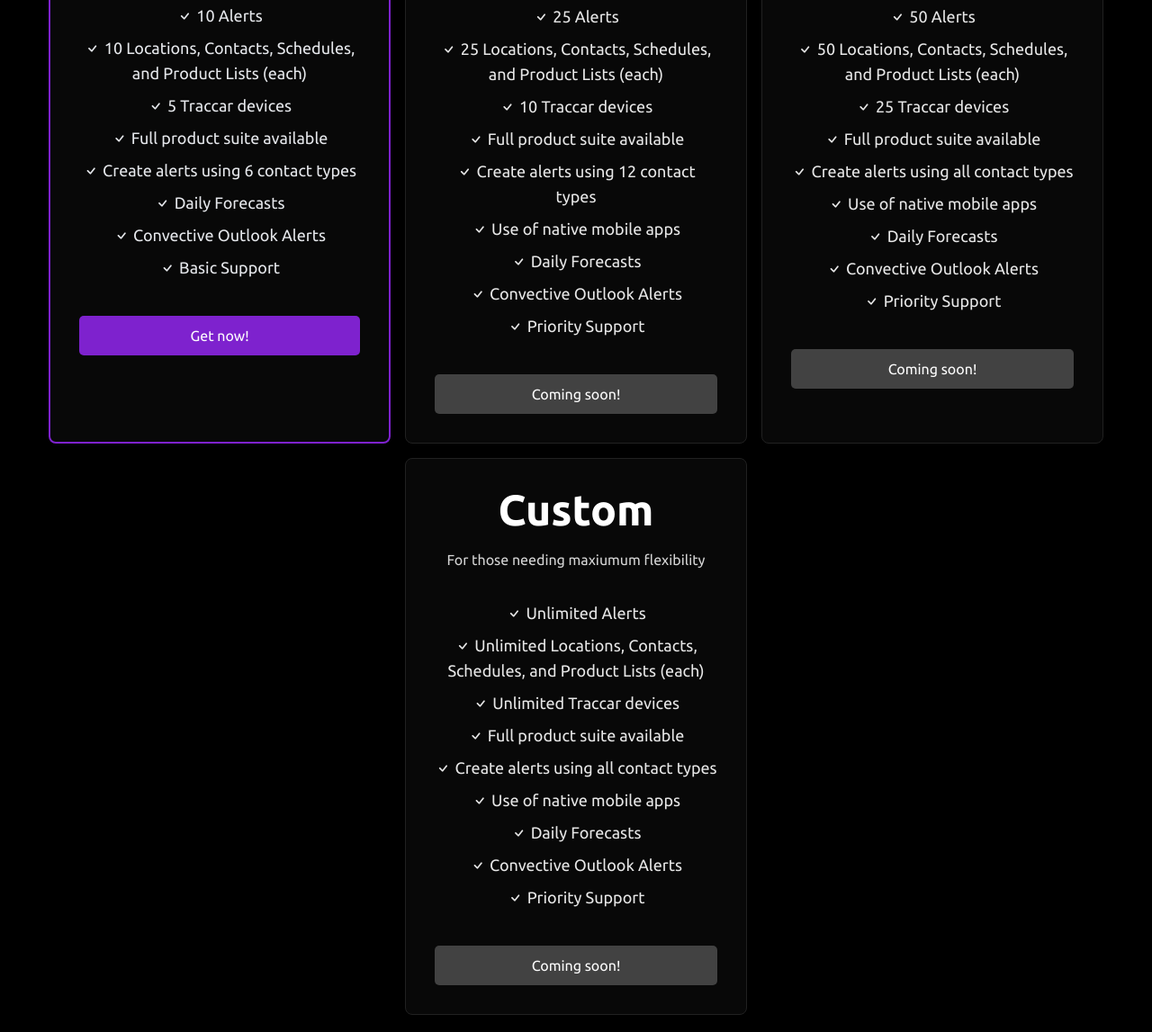
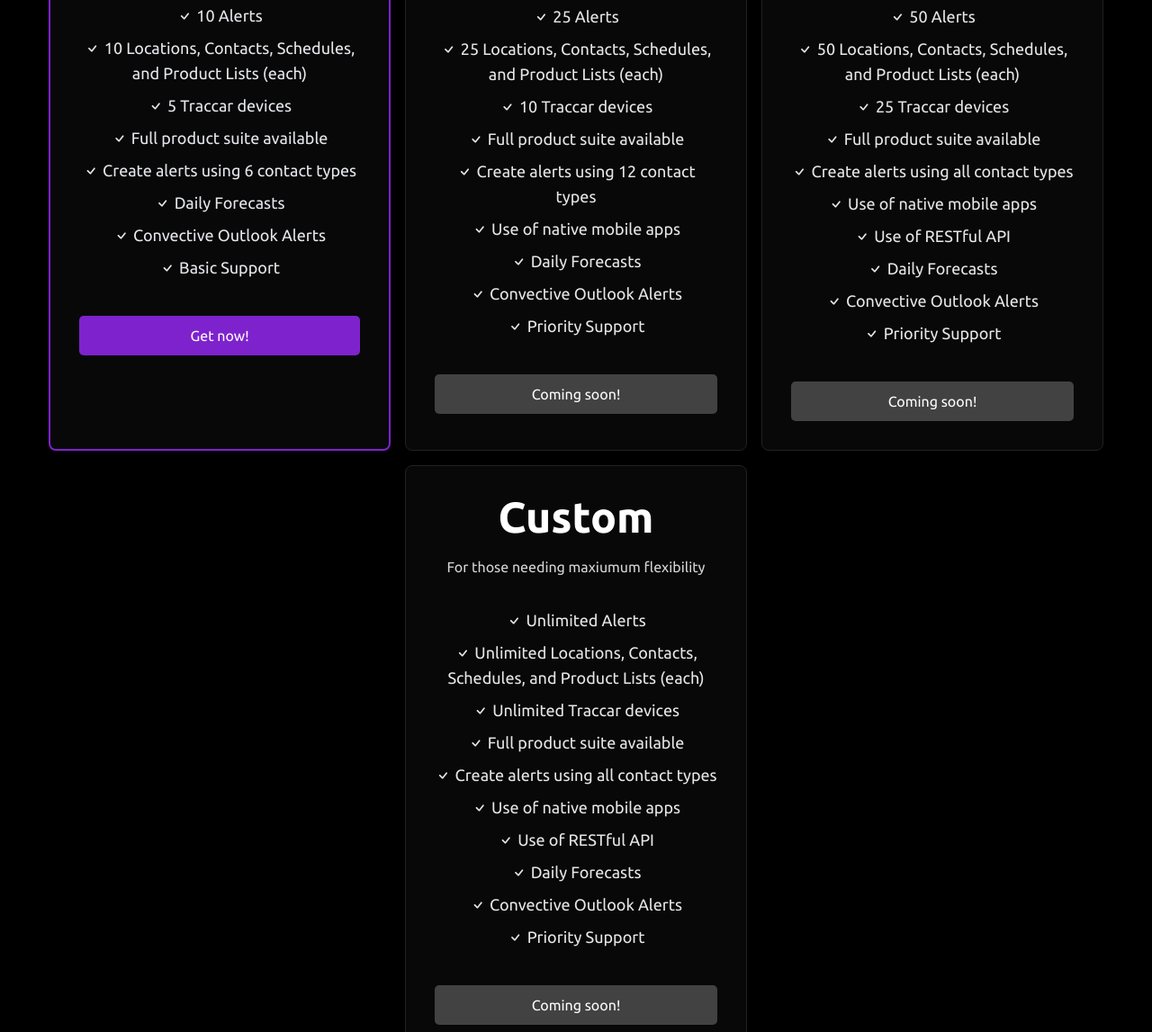
Before and after one commit to wxnotify/landing-page, a website: page index.html in a window 1280 px wide. Shown: the part 3874-5021 px from the top of the page at 90% size. Drawn offline with nearby package versions, Linux system fonts and the light colour scheme.

Commit message:
Adding RESTful API to Tier 3 and 4

```diff
--- a/index.html
+++ b/index.html
@@ -522,6 +522,7 @@
                         <li><i class="bi bi-check"></i> Full product suite available</li>
                         <li><i class="bi bi-check"></i> Create alerts using all contact types</li>
                         <li><i class="bi bi-check"></i> Use of native mobile apps</li>
+                        <li><i class="bi bi-check"></i> Use of RESTful API</li>
                         <li><i class="bi bi-check"></i> Daily Forecasts</li>
                         <li><i class="bi bi-check"></i> Convective Outlook Alerts</li>
                         <li><i class="bi bi-check"></i> Priority Support</li>
@@ -552,6 +553,7 @@
                         <li><i class="bi bi-check"></i> Full product suite available</li>
                         <li><i class="bi bi-check"></i> Create alerts using all contact types</li>
                         <li><i class="bi bi-check"></i> Use of native mobile apps</li>
+                        <li><i class="bi bi-check"></i> Use of RESTful API</li>
                         <li><i class="bi bi-check"></i> Daily Forecasts</li>
                         <li><i class="bi bi-check"></i> Convective Outlook Alerts</li>
                         <li><i class="bi bi-check"></i> Priority Support</li>
```
